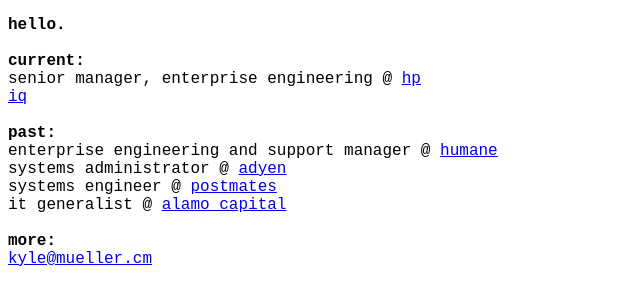
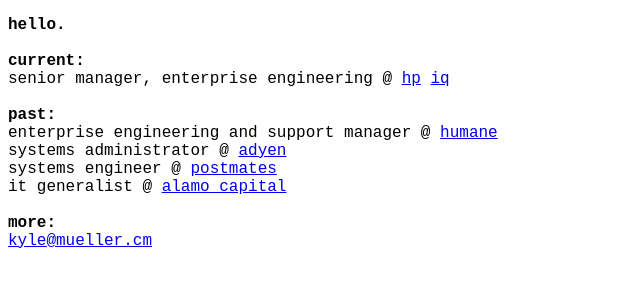
Before and after one commit to kkmueller/web, a plain HTML site: page index.html in a window 1280 px wide. Shown: the whole page, without its empty margins (0-640 px from the left). Drawn offline with Linux system fonts and the light colour scheme.

Commit message:
Fix formatting of links in index.html

```diff
--- a/index.html
+++ b/index.html
@@ -8,7 +8,7 @@
       <strong>hello.</strong><br>
       <br>
       <strong>current:</strong><br>
-      senior manager, enterprise engineering @ <a href=https://hp.com/>hp</a><br> <a href=https://hp-iq.com/>iq</a><br>
+      senior manager, enterprise engineering @ <a href=https://hp.com/>hp</a> <a href=https://hp-iq.com/>iq</a><br>
       <br>
       <strong>past:</strong><br>
       enterprise engineering and support manager @ <a href=https://web.archive.org/web/20240405/humane.com>humane</a><br>
```
